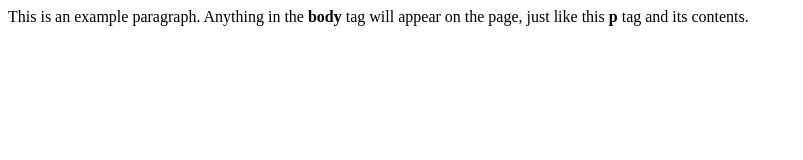
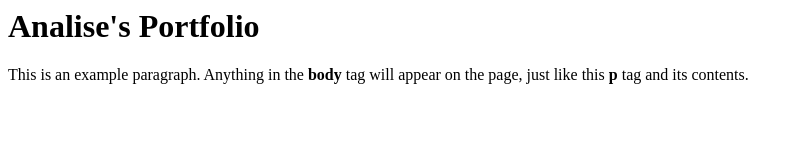
Before and after one commit to AnaliseMedina/AnaliseMedina.github.io, a plain HTML site: page index.html in a window 1280 px wide. Shown: the whole page, without its empty margins (0-803 px from the left). Drawn offline with Linux system fonts and the light colour scheme.

Commit message:
added a header

```diff
--- a/index.html
+++ b/index.html
@@ -5,6 +5,7 @@
     <meta name = "keywords" content = "example">
   </head>
   <body>
+    <h1>Analise's Portfolio</h1>
     <p> This is an example paragraph. Anything in the <strong>body</strong> tag will appear on the page, just like this <strong>p</strong> tag and its contents.</p>
   </body>
 </html>
```
